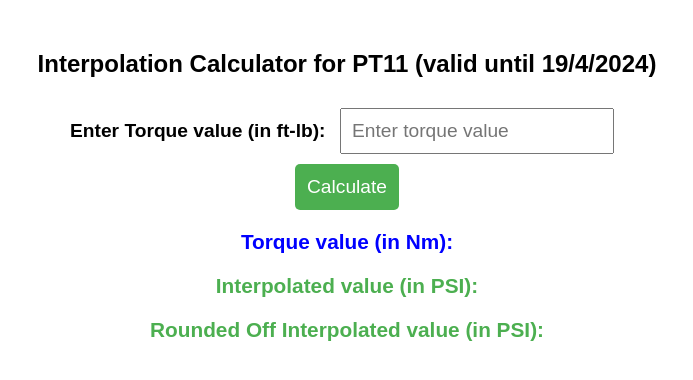
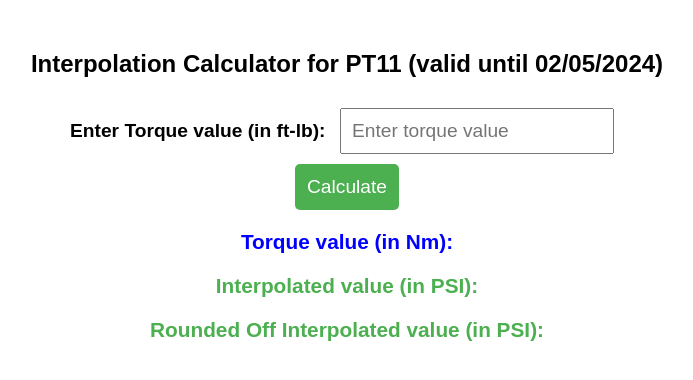
Before and after one commit to ossjma/PT11-Calculator, a plain HTML site: page index.html in a window 1280 px wide. Shown: the whole page, without its empty margins (293-986 px from the left). Drawn offline with Linux system fonts and the light colour scheme.

Commit message:
Update index.html

```diff
--- a/index.html
+++ b/index.html
@@ -3,12 +3,12 @@
 <head>
   <meta charset="UTF-8">
   <meta name="viewport" content="width=device-width, initial-scale=1.0">
-  <title>Interpolation Calculator for PT11 (valid until 19/4/2024)</title>
+  <title>Interpolation Calculator for PT11 (valid until 02/05/2024)</title>
   <link rel="stylesheet" href="styles.css">
 </head>
 <body>
 
-  <h2>Interpolation Calculator for PT11 (valid until 19/4/2024)</h2>
+  <h2>Interpolation Calculator for PT11 (valid until 02/05/2024)</h2>
 
   <label for="torqueInput">Enter Torque value (in ft-lb):</label>
   <input type="number" id="torqueInput" placeholder="Enter torque value">
```
